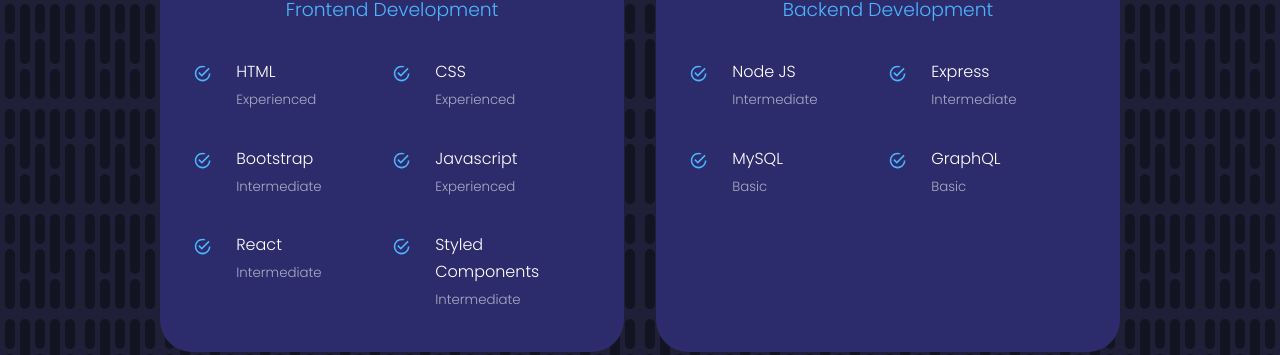
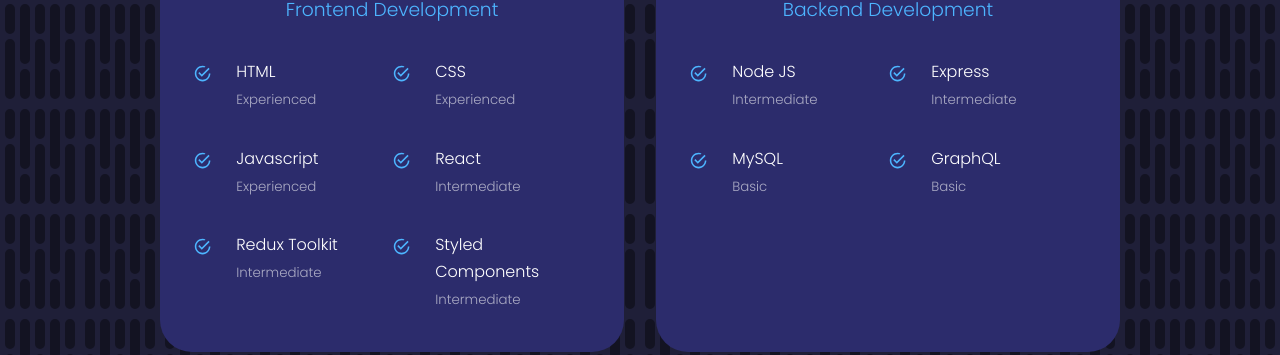
Before and after one commit to thomasPendleton/reactPortfolio2, a React (Create React App) app: page / in a window 1280 px wide. Shown: the part 1786-2141 px from the top of the page. Built offline with nearby package versions, Linux system fonts and the light colour scheme.

Commit message:
change experience

```diff
--- a/src/components/experience/Experience.jsx
+++ b/src/components/experience/Experience.jsx
@@ -29,13 +29,6 @@
             <article className="experience_details">
               <IoMdCheckmarkCircleOutline className="experience_details-icon" />
               <div>
-                <h4>Bootstrap</h4>
-                <small className="text-light">Intermediate</small>
-              </div>
-            </article>
-            <article className="experience_details">
-              <IoMdCheckmarkCircleOutline className="experience_details-icon" />
-              <div>
                 <h4>Javascript</h4>
                 <small className="text-light">Experienced</small>
               </div>
@@ -44,6 +37,13 @@
               <IoMdCheckmarkCircleOutline className="experience_details-icon" />
               <div>
                 <h4>React</h4>
+                <small className="text-light">Intermediate</small>
+              </div>
+            </article>
+            <article className="experience_details">
+              <IoMdCheckmarkCircleOutline className="experience_details-icon" />
+              <div>
+                <h4>Redux Toolkit</h4>
                 <small className="text-light">Intermediate</small>
               </div>
             </article>
```
